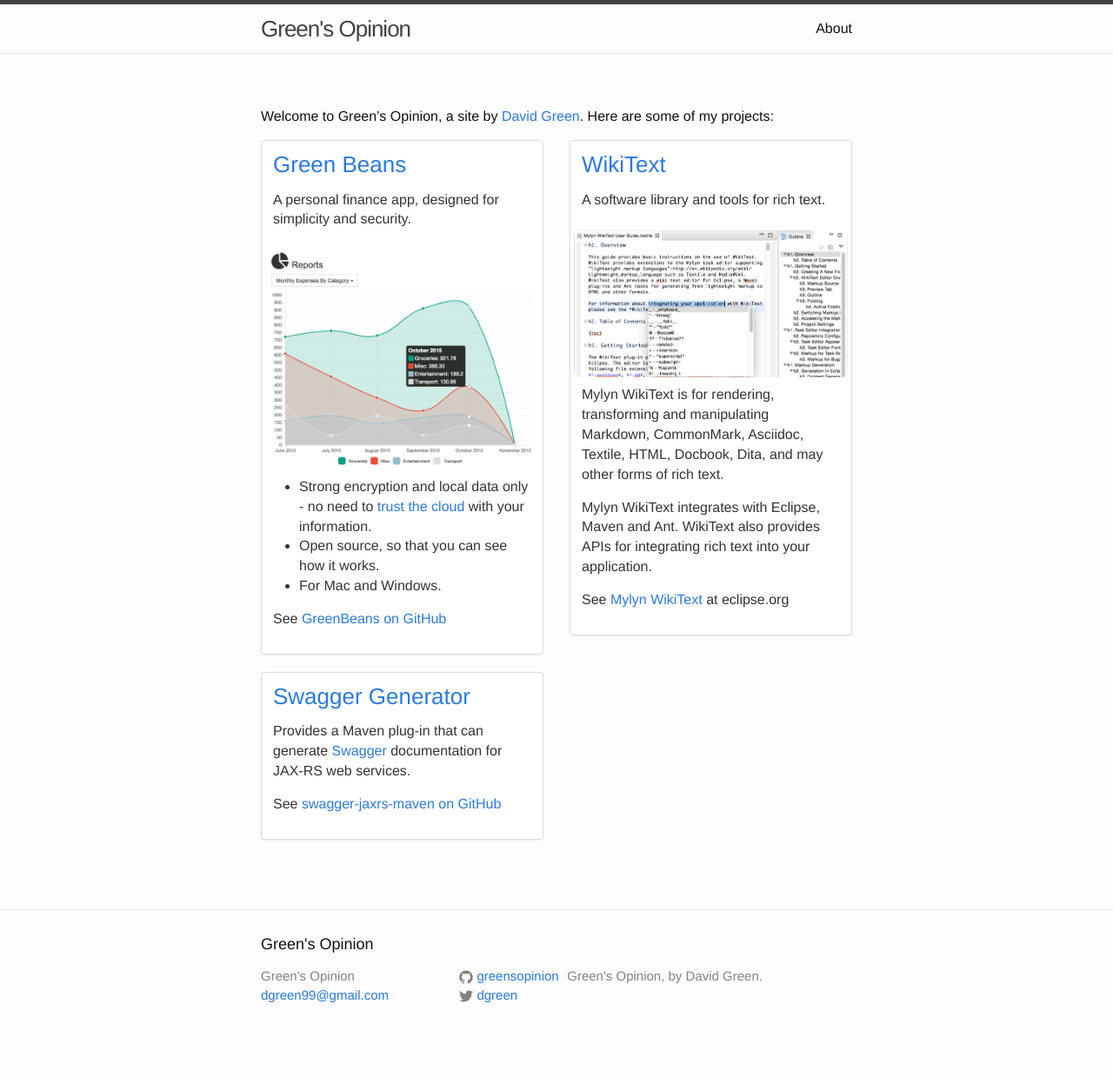
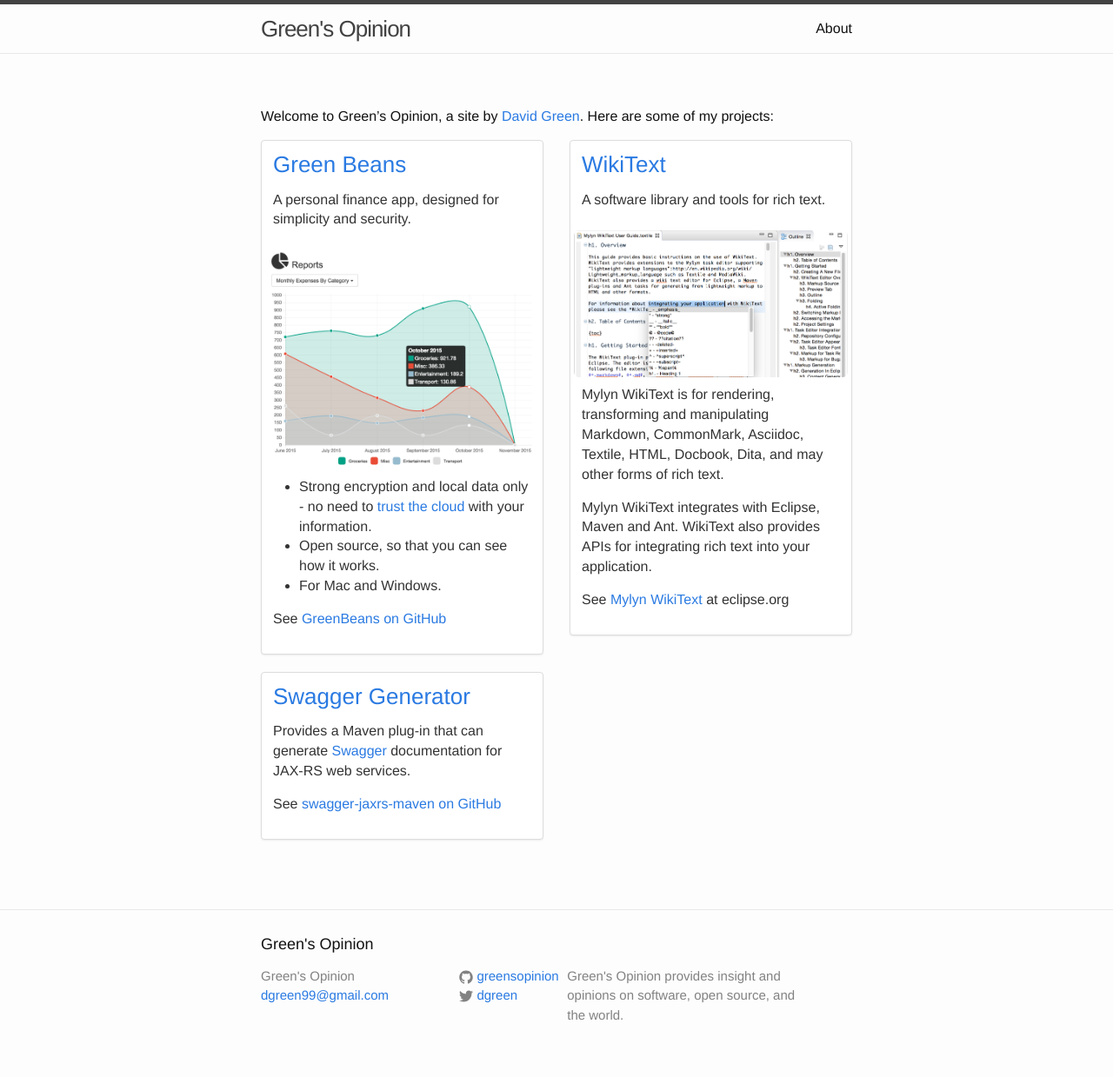
Before and after one commit to greensopinion/greensopinion.github.io, a Jekyll site: the page built from index.md, in a window 1280 px wide. Shown: the whole page at 87% size. Built offline with Jekyll 4.4.1, drawn with Linux system fonts in a browser that asks for light colours; before the commit the page ends 1217 px from its top, so only the background shows below that.

Commit message:
update meta

```diff
--- a/_config.yml
+++ b/_config.yml
@@ -8,7 +8,7 @@
 # Site settings
 title: Green's Opinion
 email: dgreen99@gmail.com
-description: Green's Opinion, by David Green.
+description: Green's Opinion provides insight and opinions on software, open source, and the world.
 baseurl: "" # the subpath of your site, e.g. /blog
 url: "https://greensopinion.github.io" # the base hostname & protocol for your site
 twitter_username: dgreen
```
